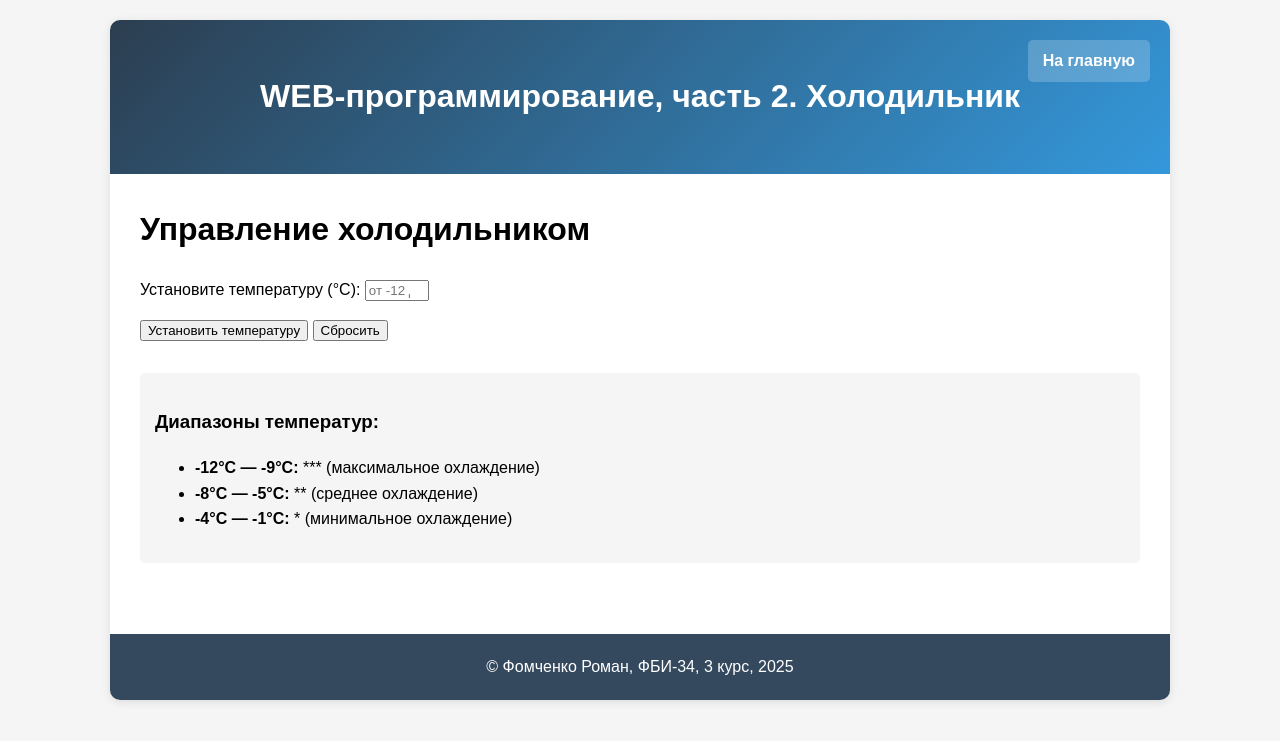
After one commit to Sqkel0v3/web-back-labs, a Flask app: page /lab4/fridge in a window 1280 px wide. The commit adds this page. Shown: the top 741 px of the page. Run offline with Flask 3, Linux system fonts and the light colour scheme.

Commit message:
Холодильник

```diff
--- a/lab4.py
+++ b/lab4.py
@@ -174,3 +174,38 @@ def login():
 def logout():
     session.pop('login', None)
     return redirect('/lab4/login')
+
+@lab4.route('/lab4/fridge')
+def fridge_form():
+    return render_template('lab4/fridge.html')
+
+@lab4.route('/lab4/fridge', methods=['POST'])
+def fridge():
+    temperature = request.form.get('temperature')
+
+    if not temperature:
+        return render_template('lab4/fridge.html', error='Ошибка: не задана температура')
+
+    try:
+        temp = int(temperature)
+    except ValueError:
+        return render_template('lab4/fridge.html', error='Ошибка: введите целое число')
+
+    if temp < -12:
+        return render_template('lab4/fridge.html', error='Не удалось установить температуру — слишком низкое значение')
+    elif temp > -1:
+        return render_template('lab4/fridge.html', error='Не удалось установить температуру — слишком высокое значение')
+    elif -12 <= temp <= -9:
+        snowflakes = '***'
+        message = f'Установлена температура: {temp}°C'
+        return render_template('lab4/fridge.html', message=message, snowflakes=snowflakes)
+    elif -8 <= temp <= -5:
+        snowflakes = '**'
+        message = f'Установлена температура: {temp}°C'
+        return render_template('lab4/fridge.html', message=message, snowflakes=snowflakes)
+    elif -4 <= temp <= -1:
+        snowflakes = '*'
+        message = f'Установлена температура: {temp}°C'
+        return render_template('lab4/fridge.html', message=message, snowflakes=snowflakes)
+
+    return render_template('lab4/fridge.html')
--- /dev/null
+++ b/templates/lab4/fridge.html
@@ -0,0 +1,47 @@
+{% extends "base.html" %}
+
+{% block lab %}Холодильник{% endblock %}
+
+{% block main %}
+    <h1>Управление холодильником</h1>
+
+    <form method="post">
+        <div style="margin-bottom: 15px;">
+            <label for="temperature">Установите температуру (°C):</label>
+            <input type="number" id="temperature" name="temperature"
+                   min="-50" max="0" step="1"
+                   placeholder="от -12 до -1">
+        </div>
+
+        <div>
+            <button type="submit">Установить температуру</button>
+            <button type="reset">Сбросить</button>
+        </div>
+    </form>
+
+    {% if error %}
+    <div style="color: #d32f2f; font-weight: bold; background-color: #ffebee;
+                padding: 15px; border-radius: 5px; border: 1px solid #f44336;
+                margin-top: 20px;">
+        {{ error }}
+    </div>
+    {% endif %}
+
+    {% if message %}
+    <div style="color: #1976d2; font-weight: bold; background-color: #e3f2fd;
+                padding: 20px; border-radius: 5px; border: 1px solid #2196f3;
+                margin-top: 20px; text-align: center;">
+        <div style="font-size: 1.2em; margin-bottom: 10px;">{{ message }}</div>
+        <div style="font-size: 2em; color: #1976d2;">{{ snowflakes }}</div>
+    </div>
+    {% endif %}
+
+    <div style="margin-top: 30px; background-color: #f5f5f5; padding: 15px; border-radius: 5px;">
+        <h3>Диапазоны температур:</h3>
+        <ul>
+            <li><strong>-12°C — -9°C:</strong> *** (максимальное охлаждение)</li>
+            <li><strong>-8°C — -5°C:</strong> ** (среднее охлаждение)</li>
+            <li><strong>-4°C — -1°C:</strong> * (минимальное охлаждение)</li>
+        </ul>
+    </div>
+{% endblock %}
--- a/templates/lab4/lab4.html
+++ b/templates/lab4/lab4.html
@@ -13,6 +13,8 @@
         <li><a href="/lab4/pow-form">Возведение в степень</a></li>
         <li><a href="/lab4/tree">Посадка деревьев</a></li>
         <li><a href="/lab4/login">Авторизация</a></li>
+        <li><a href="/lab4/fridge">Холодильник</a></li>
+
     </ol>
 
     <div style="margin-top: 20px; background-color: #f5f5f5; padding: 15px; border-radius: 5px;">
```
